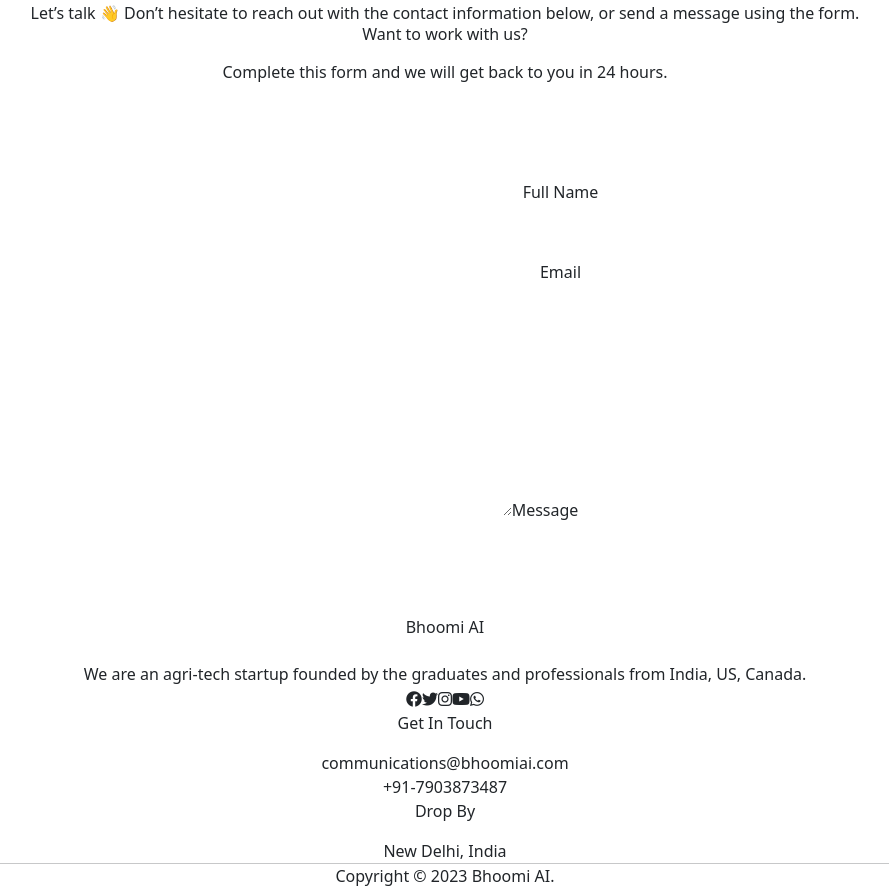
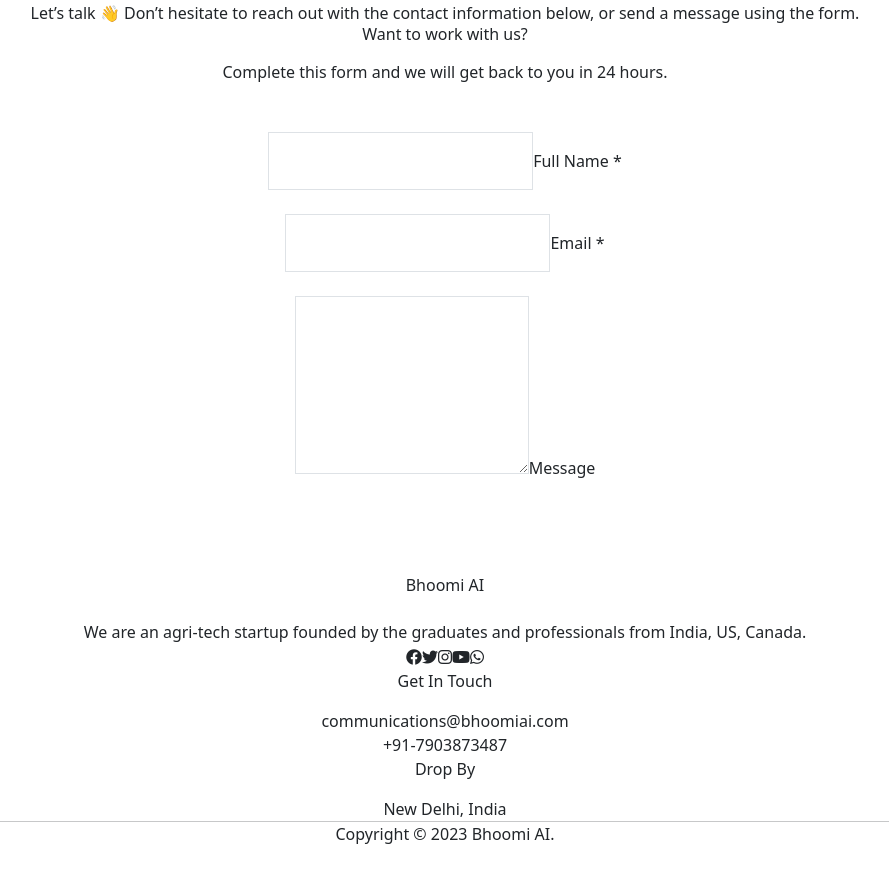
Before and after one commit to HarshMarolia/Random-Password-Generator, a React (Vite) app: page /contact in a window 1280 px wide. Shown: the part 6260-7148 px from the top of the page, without its empty margins (195-1084 px from the left). After the commit the page ends 7106 px from the top, so only its background shows below. Built offline with nearby package versions, Linux system fonts and the light colour scheme; what @material-tailwind/react would draw is missing.

Commit message:
Bug fixed

```diff
--- a/src/pages/contact.jsx
+++ b/src/pages/contact.jsx
@@ -43,7 +43,7 @@
                   {t("contact.h1")}
                 </Typography>
               </div>
-              <div className="border-t border-blue-gray-50 py-6 text-center">
+              <div className="py-6 text-center">
                 <div className="mt-2 flex flex-wrap justify-center">
                   <div className="flex w-full flex-col items-center px-4 lg:w-9/12">
                     <Typography className="font-normal text-blue-gray-500 md:w-full">
@@ -70,22 +70,20 @@
                 <form
                   ref={form}
                   onSubmit={sendEmail}
-                  className="mx-auto p-5 sm:p-10 mt-12 max-w-3xl text-center rounded-lg object-center shadow-xl shadow-blue-gray-900/50"
+                  className="mx-auto p-5 sm:p-10 lg:max-w-3xl md:max-w-screen-lg sm:max-w-sm text-center rounded-lg object-center shadow-xl shadow-blue-gray-900/50 sm:w-96 md:w-80"
                 >
                   <div className="mb-4 sm:mb-8 flex flex-col sm:flex-row sm:gap-8">
-                    <div className="sm:w-1/2">
-                      <Input type="text" variant="standard" size="lg" name="name" label={t("contact.h5")} />
-                    </div>
-                    <div className="sm:w-1/2">
-                      <Input type="email" variant="standard" size="lg" name="email" label={t("contact.h6")} />
+                    <div className="">
+                      <Input type="text" variant="outlined" size="lg" name="name" label={t("contact.h5")} required/>
+                      <br />
+                      <Input type="email" variant="outlined" size="lg" name="email" label={t("contact.h6")} required/>
                     </div>
                   </div>
-                  <Textarea name="message" variant="standard" size="lg" label={t("contact.h7")} rows={6} />
+                  <Textarea name="message" variant="outlined" size="lg" label={t("contact.h7")} rows={6} />
                   <Button type="submit" variant="gradient" size="lg" className="mt-4 sm:mt-8">
                     {t("contact.h8")}
                   </Button>
                 </form>
-
               </div>
             </div>
           </div>
```
